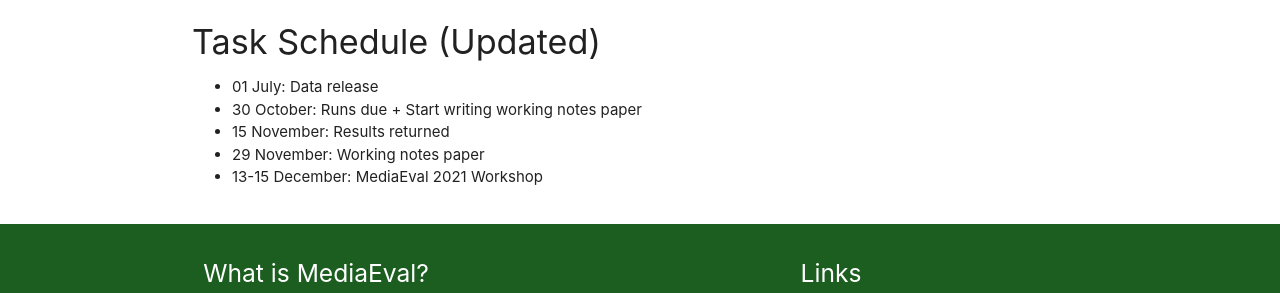
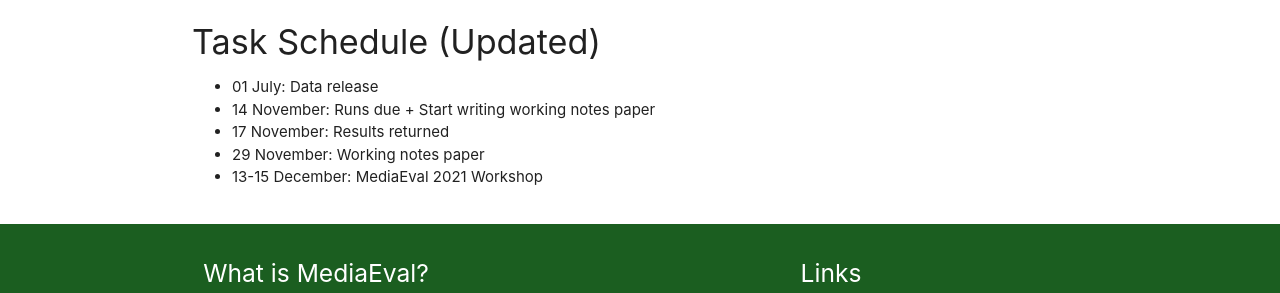
Before and after one commit to multimediaeval/multimediaeval.github.io, a Jekyll site: the page built from _editions/2021/tasks/wellbeing.md, in a window 1280 px wide and 900 px high, scrolled down 3499 px. Shown: the part 363-656 px from the top of the window. Built offline with Jekyll 4.4.1, drawn with Linux system fonts in a browser that asks for light colours.

Commit message:
Update wellbeing.md

```diff
--- a/_editions/2021/tasks/wellbeing.md
+++ b/_editions/2021/tasks/wellbeing.md
@@ -100,8 +100,8 @@
 
 #### Task Schedule (Updated)
 * 01 July: Data release <!-- # Replace XX with your date. We suggest setting the date in June-July-->
-* 30 October: Runs due + Start writing working notes paper <!-- # Replace XX with your date. We suggest setting enough time in order to have enough time to assess and return the results by the Results returned deadline-->
-* 15 November: Results returned  <!-- Replace XX with your date. Latest possible should be 15 November-->
+* 14 November: Runs due + Start writing working notes paper <!-- # Replace XX with your date. We suggest setting enough time in order to have enough time to assess and return the results by the Results returned deadline-->
+* 17 November: Results returned  <!-- Replace XX with your date. Latest possible should be 15 November-->
 * 29 November: Working notes paper  <!-- Fixed. Please do not change. Exact date to be decided-->
 * 13-15 December: MediaEval 2021 Workshop <!-- Fixed. Please do not change. Exact date to be decided-->
 
```
